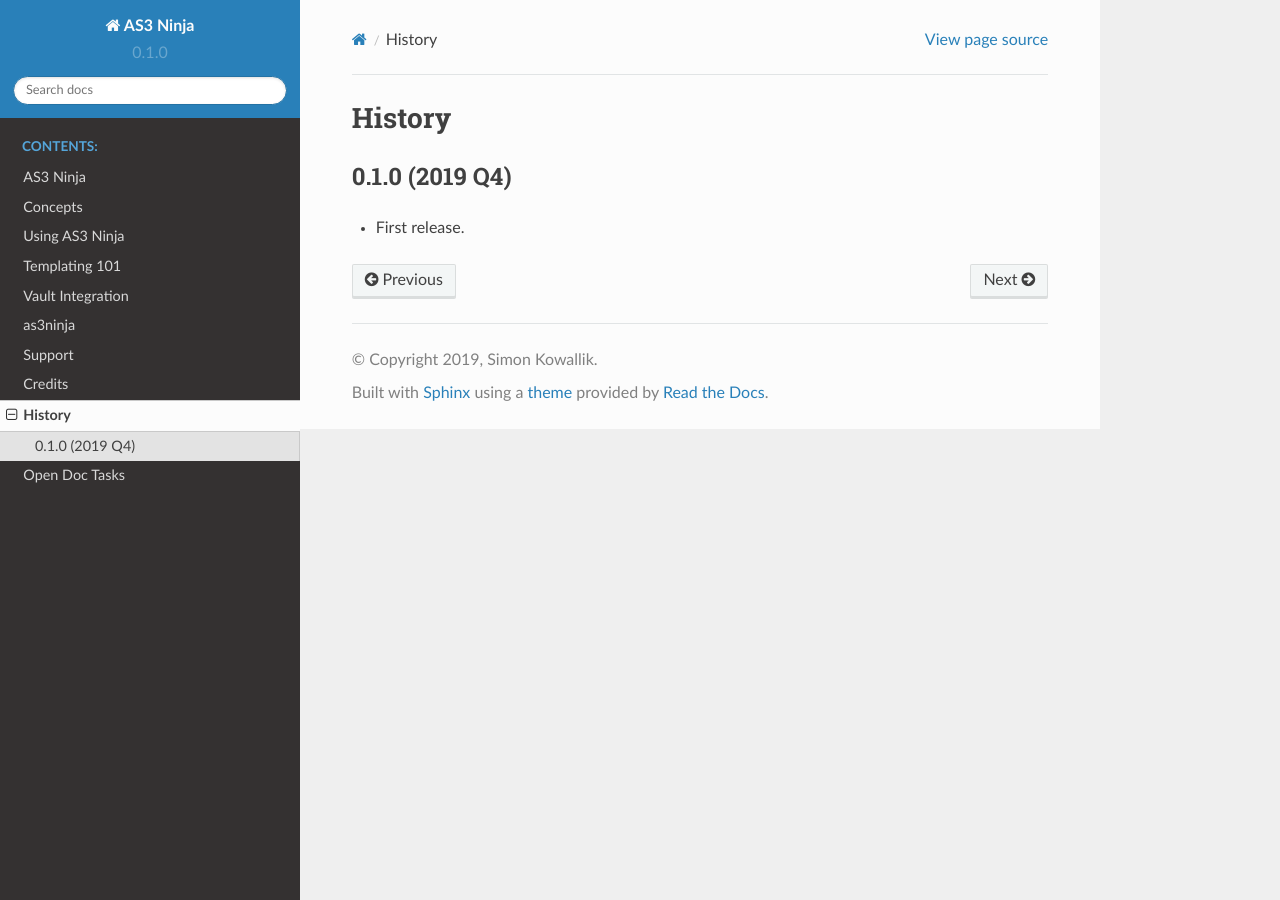
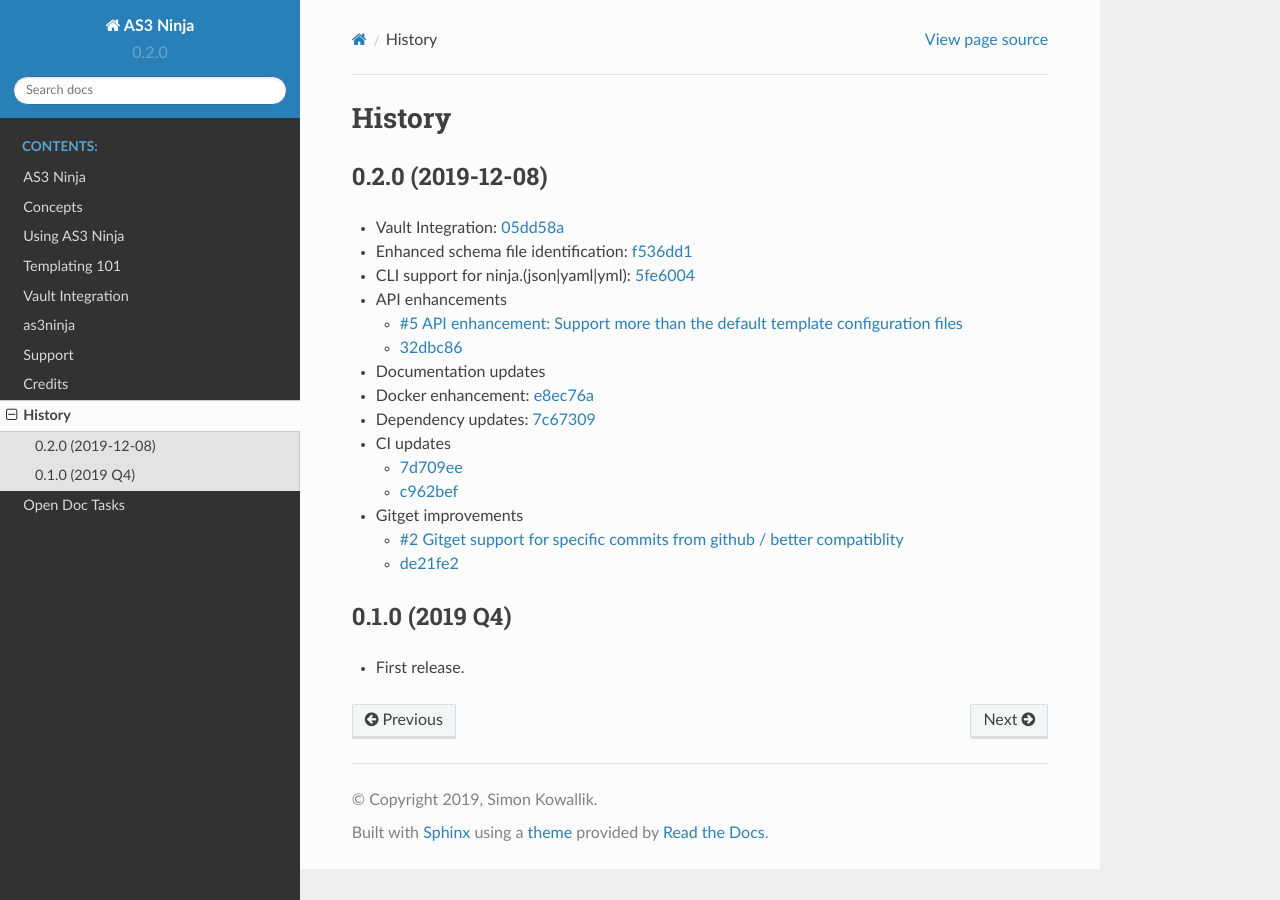
Before and after one commit to simonkowallik/as3ninja, a Sphinx documentation site: the page built from docs/history.rst, in a window 1280 px wide. Built offline with Sphinx 7.4.7 and the Read the Docs theme 2.0.0, drawn with Linux system fonts in a browser that asks for light colours; pages that are not in the unit, such as notebooks, are missing from menus.

Commit message:
version 0.2.0

```diff
--- a/as3ninja/__init__.py
+++ b/as3ninja/__init__.py
@@ -3,6 +3,8 @@
 
 __author__ = """Simon Kowallik"""
 __email__ = "github@simonkowallik.com"
-__version__ = "0.1.0"
+__version__ = "0.2.0"
 __projectname__ = "AS3 Ninja"
-__description__ = "An AS3 Jinja2 templating engine."
+__description__ = (
+    "AS3 Ninja is a templating and validation engine for your AS3 declarations."
+)
--- a/docs/SUPPORT.rst
+++ b/docs/SUPPORT.rst
@@ -12,6 +12,6 @@
 .. Important:: There is no commercial or technical support available, no SLA or any form of warranty.
 
 
-You are welcome to :doc:`contribute <./docs/CONTRIBUTING>`, for example by opening a `GitHub issue`_ to report a problem.
+You are welcome to :doc:`contribute <CONTRIBUTING>`, for example by opening a `GitHub issue`_ to report a problem.
 
 .. _`GitHub issue`: https://github.com/simonkowallik/as3ninja
--- a/docs/_heading.rst
+++ b/docs/_heading.rst
@@ -7,6 +7,6 @@
 .. image:: https://readthedocs.org/projects/as3ninja/badge/?version=latest
         :target: https://as3ninja.readthedocs.io/en/latest/?badge=latest
         :alt: Documentation Status
-.. image:: https://images.microbadger.com/badges/image/simonkowallik/as3ninja.svg
-        :target: https://microbadger.com/images/simonkowallik/as3ninja
-        :alt: Docker Image Details
+.. image:: https://img.shields.io/codeclimate/maintainability/simonkowallik/as3ninja
+        :target: https://codeclimate.com/github/simonkowallik/as3ninja
+        :alt: Code Climate maintainability
--- a/docs/history.rst
+++ b/docs/history.rst
@@ -2,7 +2,41 @@
 History
 =======
 
-0.1.0 (2019 Q4)
+0.2.0 (2019-12-08)
 ------------------
 
+* Vault Integration: `05dd58a <https://github.com/simonkowallik/as3ninja/commit/05dd58a>`_
+
+* Enhanced schema file identification: `f536dd1 <https://github.com/simonkowallik/as3ninja/commit/f536dd1>`_
+
+* CLI support for ninja.(json|yaml|yml): `5fe6004 <https://github.com/simonkowallik/as3ninja/commit/5fe6004>`_
+
+* API enhancements
+
+  * `#5 API enhancement: Support more than the default template configuration files <https://github.com/simonkowallik/as3ninja/issues/5>`_
+
+  * `32dbc86 <https://github.com/simonkowallik/as3ninja/commit/32dbc86>`_
+
+* Documentation updates
+
+* Docker enhancement: `e8ec76a <https://github.com/simonkowallik/as3ninja/commit/e8ec76a>`_
+
+* Dependency updates: `7c67309 <https://github.com/simonkowallik/as3ninja/commit/7c67309>`_
+
+* CI updates
+
+  * `7d709ee <https://github.com/simonkowallik/as3ninja/commit/7d709ee>`_
+
+  * `c962bef <https://github.com/simonkowallik/as3ninja/commit/c962bef>`_
+
+* Gitget improvements
+
+  * `#2 Gitget support for specific commits from github / better compatiblity <https://github.com/simonkowallik/as3ninja/issues/2>`_
+
+  * `de21fe2 <https://github.com/simonkowallik/as3ninja/commit/de21fe2>`_
+
+
+0.1.0 (2019 Q4)
+---------------
+
 * First release.
--- a/setup.cfg
+++ b/setup.cfg
@@ -1,5 +1,5 @@
 [bumpversion]
-current_version = 0.1.0
+current_version = 0.2.0
 commit = True
 tag = True
 
```
Also changed, not shown: README.md (+2 -3 lines), 1 other file.
